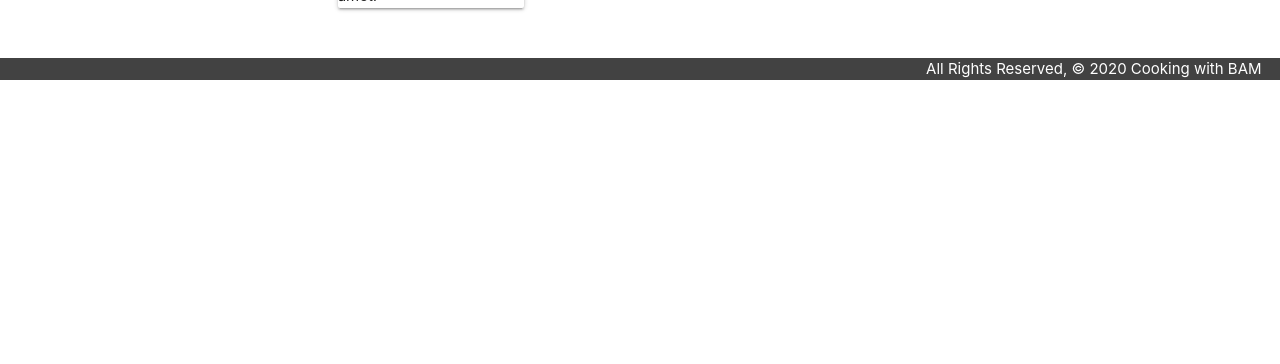
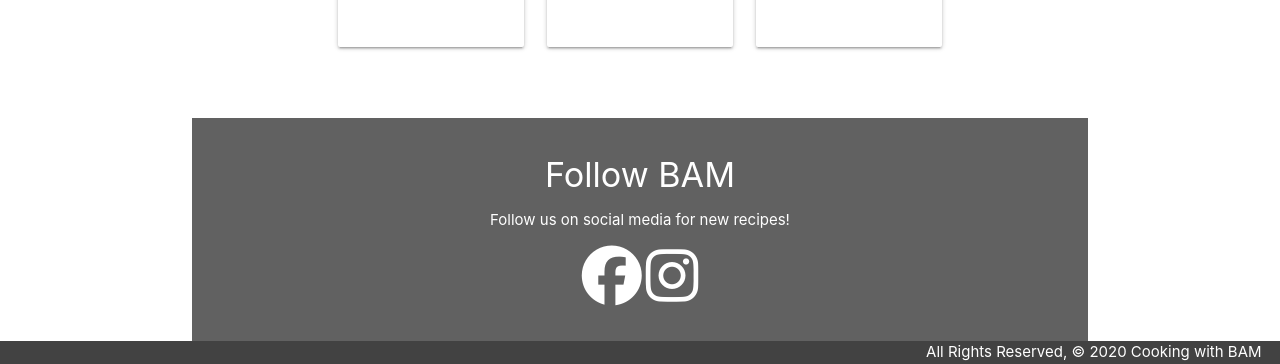
Before and after one commit to BSacco0674/cookbook, a Django app: page / in a window 1280 px wide. Shown: the part 1009-1373 px from the top of the page. Before the commit the page ends 1089 px from the top, so only its background shows below. Run offline with Django 3.2, Linux system fonts and the light colour scheme; some libraries are stand-ins or nearby versions.

Commit message:
homepage done

```diff
--- a/main_app/templates/base.html
+++ b/main_app/templates/base.html
@@ -33,6 +33,7 @@
   <script src="https://cdnjs.cloudflare.com/ajax/libs/materialize/1.0.0/js/materialize.min.js"></script>
   <link href="https://fonts.googleapis.com/icon?family=Material+Icons" rel="stylesheet">
   <script src="https://kit.fontawesome.com/0629772919.js" crossorigin="anonymous"></script>
+
 
   {% comment %} initialize {% endcomment %}
   <script>
--- a/main_app/templates/home.html
+++ b/main_app/templates/home.html
@@ -57,20 +57,73 @@ center scrollspy">
 <br>
 {% comment %} section favorite food {% endcomment %}
 
-<section class="section section-popular scrollspy" id="popular">
+<section id="popular" class="section section-popular scrollspy">
     <div class="container">
       <div class="row">
+        <h4 class="center">
+          <span class="teal-text">Favorite</span> Food</h4>
         <div class="col s12 m4">
           <div class="card">
             <div class="card-image">
-							<img src="https://images.pexels.com/photos/1256875/pexels-photo-1256875.jpeg?auto=compress&cs=tinysrgb&h=750&w=1260"> <span class="card-tittle">Pasta al Pesto</span>
+              <img src="https://images.pexels.com/photos/1256875/pexels-photo-1256875.jpeg?auto=compress&cs=tinysrgb&h=650&w=940" alt="">
+              <span class="card-title">Pasta al Pesto</span>
             </div>
-						<div class="card content"></div>Lorem ipsum dolor sit amet.
+            <div class="card-content">
+              <p>
+              </p>
             </div>
+          </div>
+        </div>
+        <div class="col s12 m4">
+          <div class="card">
+            <div class="card-image">
+              <img src="https://images.pexels.com/photos/106343/pexels-photo-106343.jpeg?auto=compress&cs=tinysrgb&h=650&w=940" alt="">
+              <span class="card-title">Roasted Chicken</span>
+            </div>
+            <div class="card-content">
+              <p>
+              </p>
+            </div>
+          </div>
+        </div>
+        <div class="col s12 m4">
+          <div class="card">
+            <div class="card-image">
+              <img src="https://images.pexels.com/photos/248509/pexels-photo-248509.jpeg?auto=compress&cs=tinysrgb&dpr=1&w=500" alt="">
+              <span class="card-title">Cauliflower Rice </span>
+            </div>
+            <div class="card-content">
+              <p>
+              </p>
+            </div>
+          </div>
+        </div>
+      </div>
+      <div class="row">
+        <div class="col s12 center">
+
         </div>
       </div>
     </div>
   </section>
 
 
+
+  {% comment %} follow us info {% endcomment %}
+<section class="section section-follow grey darken-2 white-text center">
+	<div class="container">
+		<div class="row">
+			<div class="col s12">
+				<h4>Follow BAM</h4>
+				<p>Follow us on social media for new recipes!</p>
+        <a href="https://www.facebook.com/profile.php?id=100052946640434&sk=timeline#_" class="white-text">
+        <i class="fab fa-facebook fa-4x"></i>
+        </a>
+        <a href="https://www.instagram.com/" class="white-text">
+        <i class="fa fa-instagram fa-4x"></i>
+        </a>
+			</div>
+		</div>
+	</div>
+</section>
 {% endblock %}
--- a/main_app/templates/profile.html
+++ b/main_app/templates/profile.html
@@ -2,6 +2,7 @@
 
 {% block content %}
 
+
 <h1>User Profile Page</h1>
 
 {% endblock %}
```
Also changed, not shown: main_app/static/images/icon/pexels-photo-1256875.jpeg (added), main_app/static/images/icon/pexels-photo-248509.jpeg (added), main_app/static/images/icon/pexels-photo-674578.jpeg (added). Lines whose indentation alone changed are shown as unchanged.
